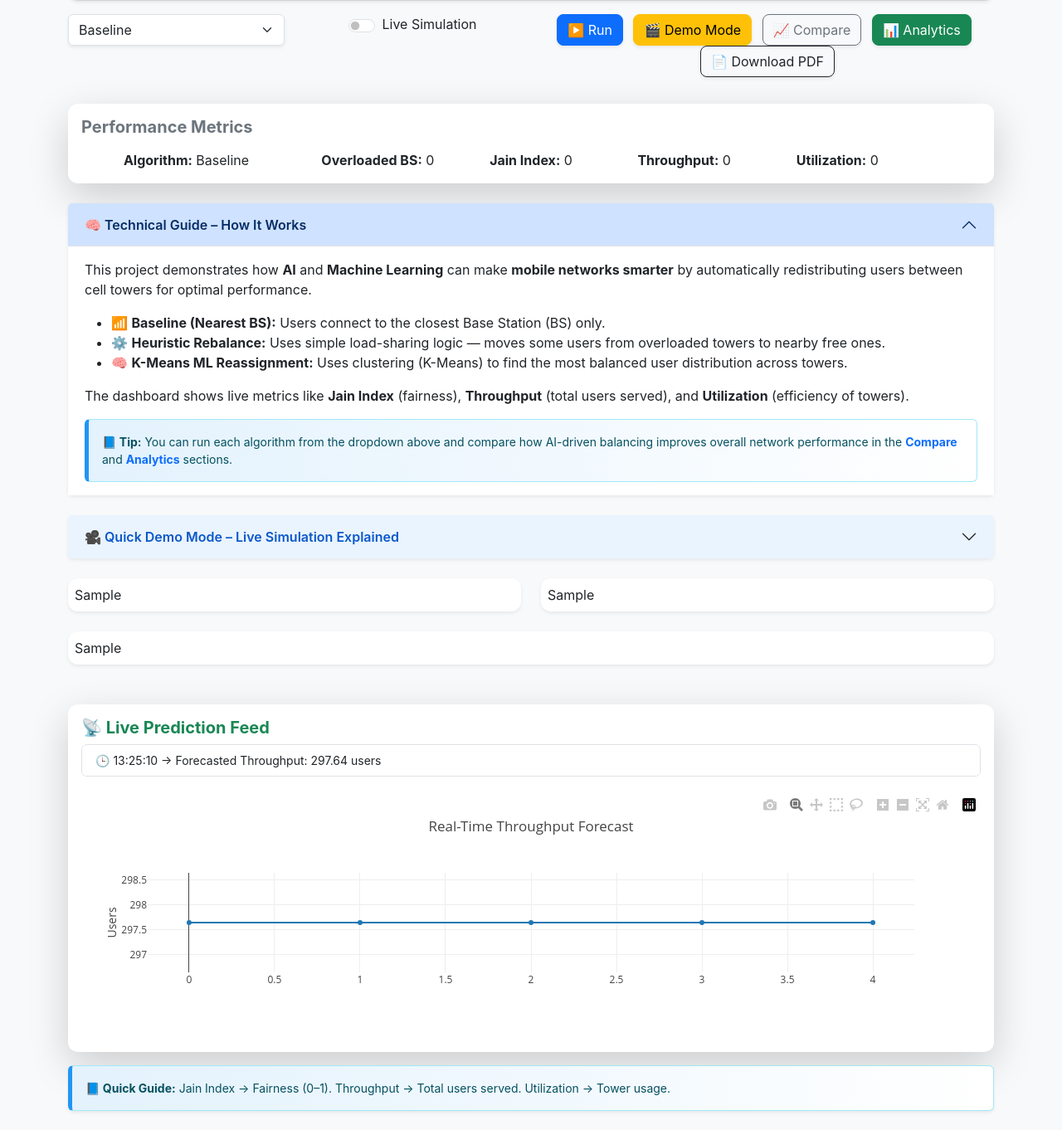
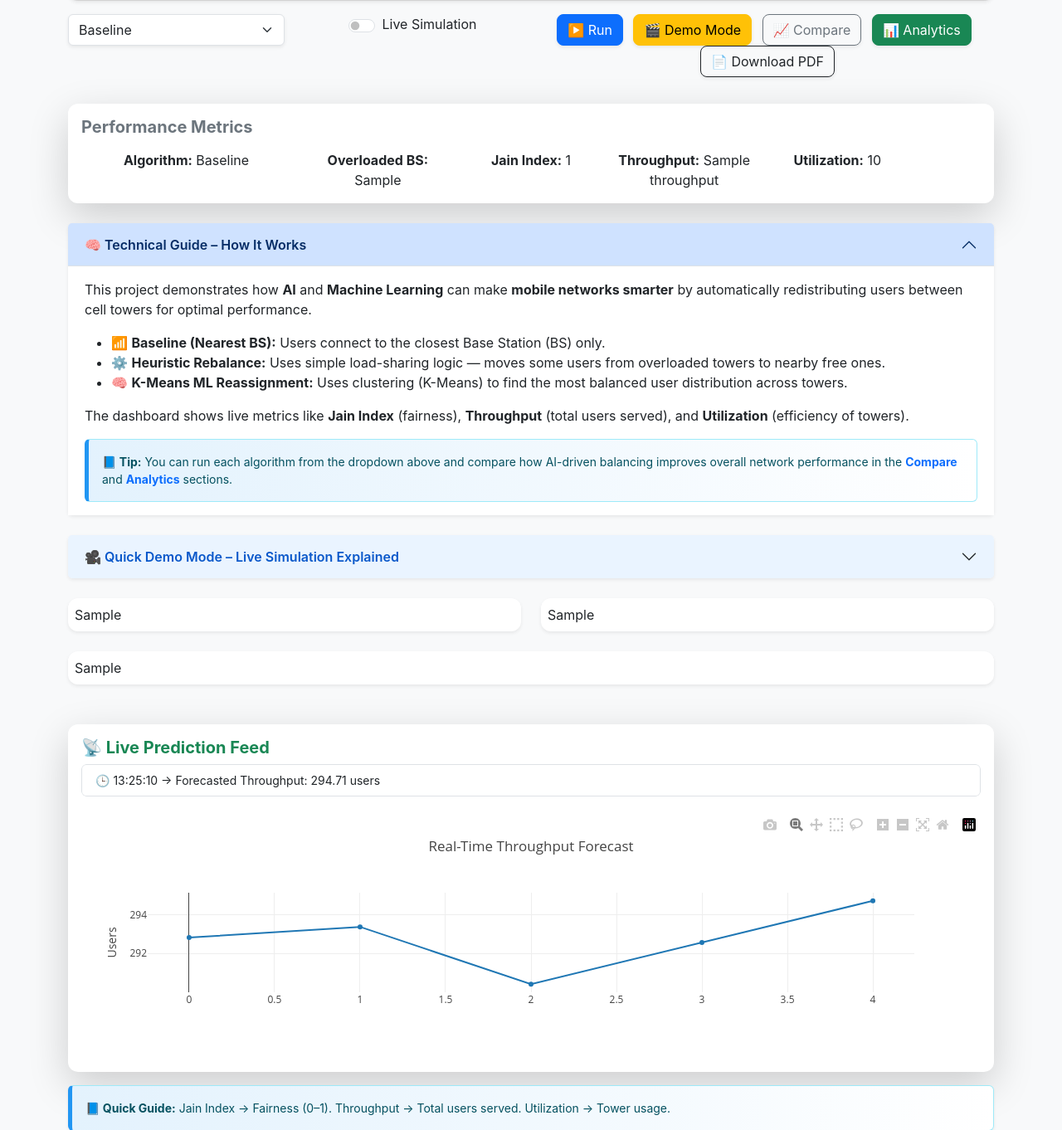
Before and after one commit to Altafraja21/Load-Balancing-in-Mobile-Cellular-Networks-using-Machine-Learning, a Flask app: template templates/dashboard.html in a window 1280 px wide. Shown: the part 242-1604 px from the top of the page at 83% size. Run offline with Flask 3, Linux system fonts and the light colour scheme; the template is opened without the code that fills it: most values are stand-ins (such as "Sample title", 1, 10 or a date in 2020); some libraries are stand-ins or nearby versions.

Commit message:
all done

```diff
--- a/app.py
+++ b/app.py
@@ -251,15 +251,42 @@ def analytics():
 # ─────────────── /LIVE & PDF ROUTES ───────────────
 @app.route("/live_predictions")
 def live_predictions():
+    # Forecast series (may be None if no logs yet)
     pred_df = forecast_future_loads()
+    # Read last recorded metrics from logs file (if available)
+    last_metrics = {"Jain_Index": 0.0, "Throughput": 0, "Avg_Utilization": 0.0, "Method": "N/A", "Overloaded_BS": 0}
+    try:
+        if os.path.exists("data/logs.csv") and os.stat("data/logs.csv").st_size > 0:
+            df = pd.read_csv("data/logs.csv")
+            if not df.empty:
+                last = df.iloc[-1]
+                last_metrics = {
+                    "Jain_Index": float(last.get("Jain_Index", 0.0)),
+                    "Throughput": int(last.get("Throughput", 0)),
+                    "Avg_Utilization": float(last.get("Avg_Utilization", 0.0)),
+                    "Method": last.get("Method", "N/A"),
+                    "Overloaded_BS": int(last.get("Overloaded_BS", 0)),
+                }
+    except Exception as e:
+        print("[WARN] Could not read logs for live metrics:", e)
+
+    # If no forecast available, return metrics only
     if pred_df is None:
-        return jsonify({"error": "No data"})
+        return jsonify({
+            "timestamp": datetime.now().strftime("%H:%M:%S"),
+            "throughput": last_metrics["Throughput"],
+            "series": [],
+            "metrics": last_metrics
+        })
+
     series = pred_df["Predicted_Throughput"].tolist()
     return jsonify({
         "timestamp": datetime.now().strftime("%H:%M:%S"),
         "throughput": round(float(series[-1]), 2),
-        "series": series
+        "series": series,
+        "metrics": last_metrics
     })
+
 
 
 @app.route("/download_pdf")
--- a/data/logs.csv
+++ b/data/logs.csv
@@ -341,3 +341,16 @@ Timestamp,Method,Overloaded_BS,Jain_Index,Throughput,Avg_Utilization
 2025-11-10 05:37:57,baseline,1,0.14306833897658447,240,0.14201135650288194
 2025-11-10 05:38:31,heuristic,0,0.24362514211466624,300,0.16474977439414965
 2025-11-10 05:39:44,heuristic,0,0.3078185922429715,300,0.18208068245316233
+2025-11-10 18:20:34,baseline,1,0.20388745412532283,255,0.15585149865803502
+2025-11-10 18:30:47,baseline,1,0.23531257353517923,297,0.1564323266315089
+2025-11-10 18:32:07,baseline,1,0.18894067262879455,276,0.1469628760084761
+2025-11-10 18:33:33,baseline,1,0.13472852202811336,222,0.12555428580255576
+2025-11-10 18:34:48,baseline,1,0.1949317738791423,274,0.13895720418928287
+2025-11-10 18:37:09,baseline,0,0.3421142661648991,300,0.2126437932207129
+2025-11-10 18:40:21,baseline,1,0.4343378772133586,234,0.40921339295952297
+2025-11-10 18:45:24,baseline,1,0.1855517070757051,259,0.14545953138270956
+2025-11-10 18:50:40,baseline,1,0.15619305461550476,258,0.14445293239435322
+2025-11-10 18:51:02,baseline,1,0.18595425525320772,277,0.14615741061629706
+2025-11-10 18:52:47,baseline,1,0.1360914534567229,182,0.13451410198998248
+2025-11-10 18:53:47,baseline,1,0.19857029388403494,244,0.1613407199917004
+2025-11-10 18:54:25,baseline,1,0.22439973072032313,289,0.15586399497063785
--- a/static/style.css
+++ b/static/style.css
@@ -110,3 +110,9 @@ html.dark-mode #demoPanel .btn-outline-dark {
 html.dark-mode #demoPanel .progress {
   background-color: #333;
 }
+
+.metrics-box span.updated {
+  color: #28a745;
+  transform: scale(1.06);
+  transition: transform 0.25s ease, color 0.25s ease;
+}
--- a/templates/dashboard.html
+++ b/templates/dashboard.html
@@ -90,10 +90,10 @@
       <h5 class="text-secondary fw-bold mb-3">Performance Metrics</h5>
       <div class="row text-center">
         <div class="col-md-3"><b>Algorithm:</b> <span id="m_algo">Baseline</span></div>
-        <div class="col-md-2"><b>Overloaded BS:</b> <span id="m_over">0</span></div>
-        <div class="col-md-2"><b>Jain Index:</b> <span id="m_jain">0</span></div>
-        <div class="col-md-2"><b>Throughput:</b> <span id="m_thr">0</span></div>
-        <div class="col-md-2"><b>Utilization:</b> <span id="m_util">0</span></div>
+        <div class="col-md-2"><b>Overloaded BS:</b> <span id="m_over">{{ metrics.Overloaded_BS }}</span></div>
+        <div class="col-md-2"><b>Jain Index:</b> <span id="m_jain">{{ metrics.Jain_Index }}</span></div>
+        <div class="col-md-2"><b>Throughput:</b> <span id="m_thr">{{ metrics.Throughput }}</span></div>
+        <div class="col-md-2"><b>Utilization:</b> <span id="m_util">{{ metrics.Avg_Utilization }}</span></div>
       </div>
     </div>
     <!-- 💡 Technical Guide / How It Works -->
```
Also changed, not shown: modules/evaluation.py (+26 -3 lines).
